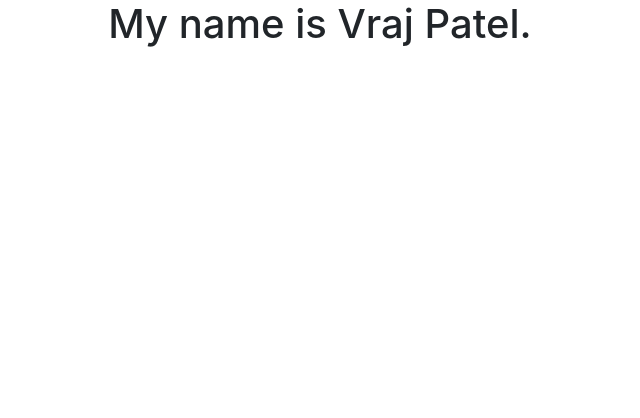
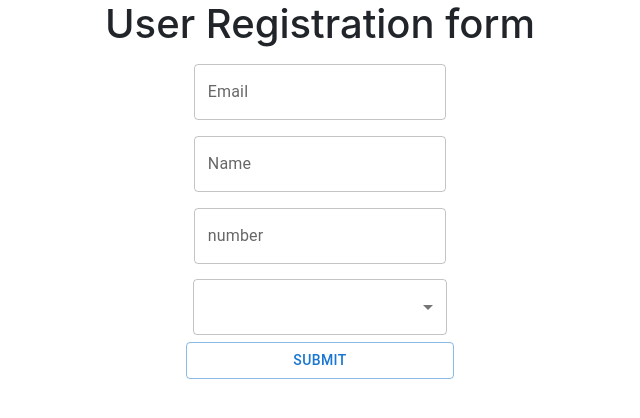
Before and after one commit to VRaj361/React_R, a React (Create React App) app: page / in a window 1280 px wide. Shown: the top 418 px of the page, without its empty margins (320-960 px from the left). Built offline with nearby package versions, Linux system fonts and the light colour scheme.

Commit message:
Single Use State for whole Form with MUI and Reactstrap

```diff
--- a/package.json
+++ b/package.json
@@ -12,6 +12,7 @@
     "@testing-library/react": "^12.1.4",
     "@testing-library/user-event": "^13.5.0",
     "axios": "^0.26.1",
+    "bootstrap": "^5.2.1",
     "material-table": "^2.0.3",
     "react": "^17.0.2",
     "react-dom": "^17.0.2",
@@ -20,6 +21,7 @@
     "react-scripts": "5.0.0",
     "react-spinners": "^0.11.0",
     "react-toastify": "^8.2.0",
+    "reactstrap": "^9.1.4",
     "web-vitals": "^2.1.4"
   },
   "scripts": {
--- a/src/App.js
+++ b/src/App.js
@@ -40,6 +40,7 @@ import UserContextProvider from './context/UserContextProvider';
 import { UserDemo } from './context/UserDemo';
 import { UserContext3 } from './context/UserContext3';
 import { UserContext1 } from './context/UserContext1';
+import { ReactstrapFormUseState } from './extra/ReactstrapFormUseState';
 function App() {
   //javascript
   // var name="vraj"//string
@@ -150,7 +151,9 @@ function App() {
       {/* <MaterailUIBasic/> */}
       {/* <UserContextProvider> */}
         {/* <UserDemo/> */}
-        {<UserContext1/>}
+        {/* {<UserContext1/>} */}
+
+      <ReactstrapFormUseState/>
       <Routes>
 
         {/* <Route path="/movies" element={<Movies />}></Route> */}
--- /dev/null
+++ b/src/extra/ReactstrapFormUseState.js
@@ -0,0 +1,62 @@
+import { Button, FormControl, MenuItem, Select,  TextField } from '@mui/material'
+import { Box } from '@mui/system'
+import React,{useState} from 'react'
+
+// import { Form, FormGroup, Input, Label } from 'reactstrap'
+
+export const ReactstrapFormUseState = () => {
+
+    //create one use state and set all the properties turn by turn
+    const [user, setUser] = useState({
+        name:'',
+        email:'',
+        number:'',
+        gender:''
+    })
+
+    const handleOnchange = (event,property)=>{
+        setUser({...user,[property]:event.target.value})
+    }
+
+    const handleSubmit = (e)=>{
+        console.log("in")
+        e.preventDefault();
+        console.log(user);
+    }
+
+    return (
+        <>
+            <h1>User Registration form</h1>
+            <Box
+                sx={{
+                    '& .MuiTextField-root': { m: 1, width: '25ch' },
+                }}
+            >
+                <FormControl>
+                    <TextField label="Email" variant='outlined' onChange={(e)=>handleOnchange(e,'email')} value={user.email}>Email</TextField>
+                    <TextField label="Name" variant='outlined' onChange={(e)=>{handleOnchange(e,'name')}} value={user.name}>Name</TextField>
+                    <TextField label="number" variant='outlined' onChange={(e)=>{handleOnchange(e,'number')}} value={user.number}>Number</TextField>
+                    <Select
+                        label="Gender"
+                        id="demo-simple-select"
+                        defaultChecked
+                        sx={{
+                            margin:"7px"
+
+                        }}
+                        onChange={(e)=>{
+                            handleOnchange(e,'gender')
+                        }}
+                        value={user.gender}
+                    >
+                        <MenuItem value={"male"}>Male</MenuItem>
+                        <MenuItem value={"female"}>Female</MenuItem>
+                    </Select>
+
+                    <Button variant="outlined" type="submit" onClick={(e)=>{handleSubmit(e)}}>Submit</Button>
+
+                </FormControl>
+            </Box>
+        </>
+    )
+}
```
Also changed, not shown: 1 other file (tests, documents, lock files or other folders).
